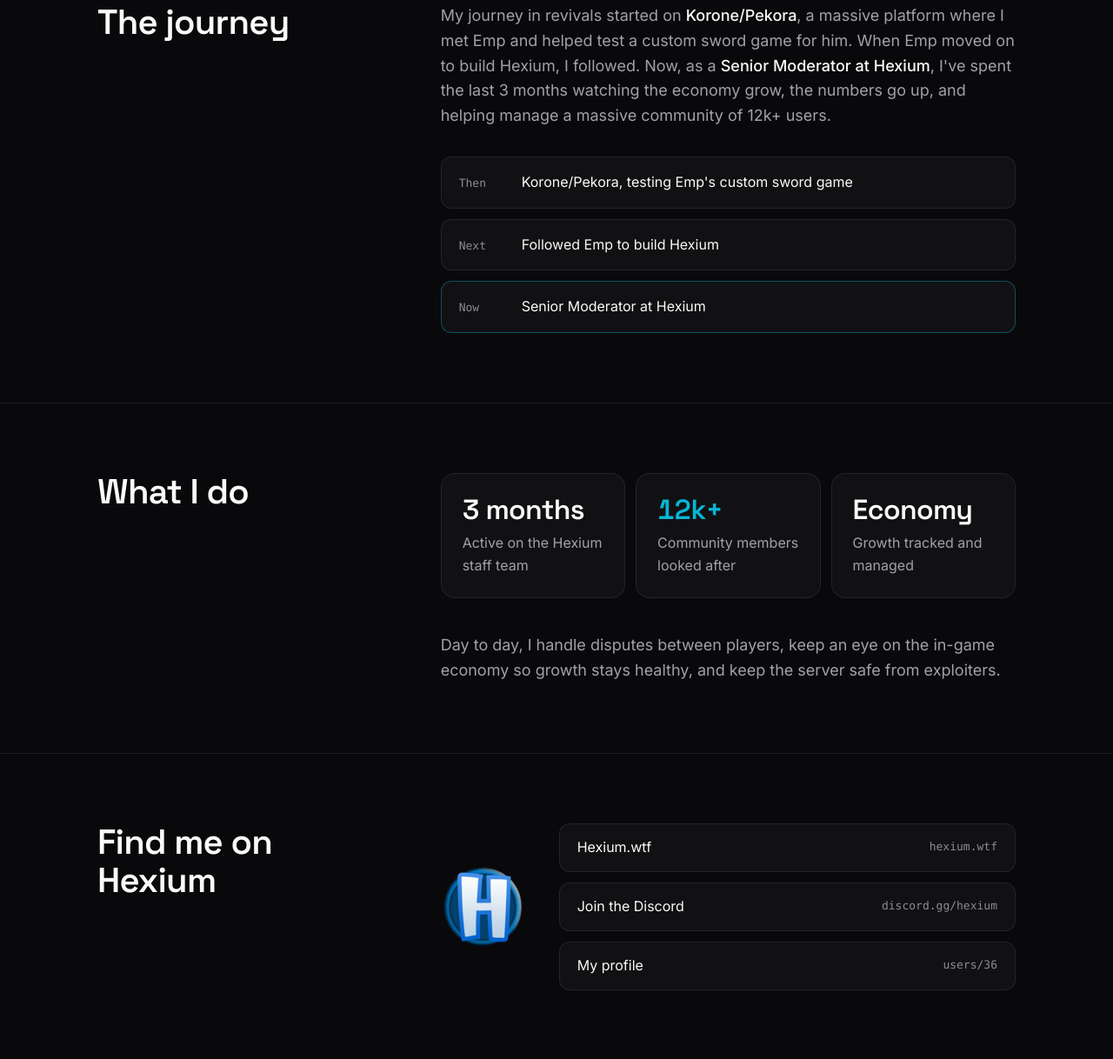
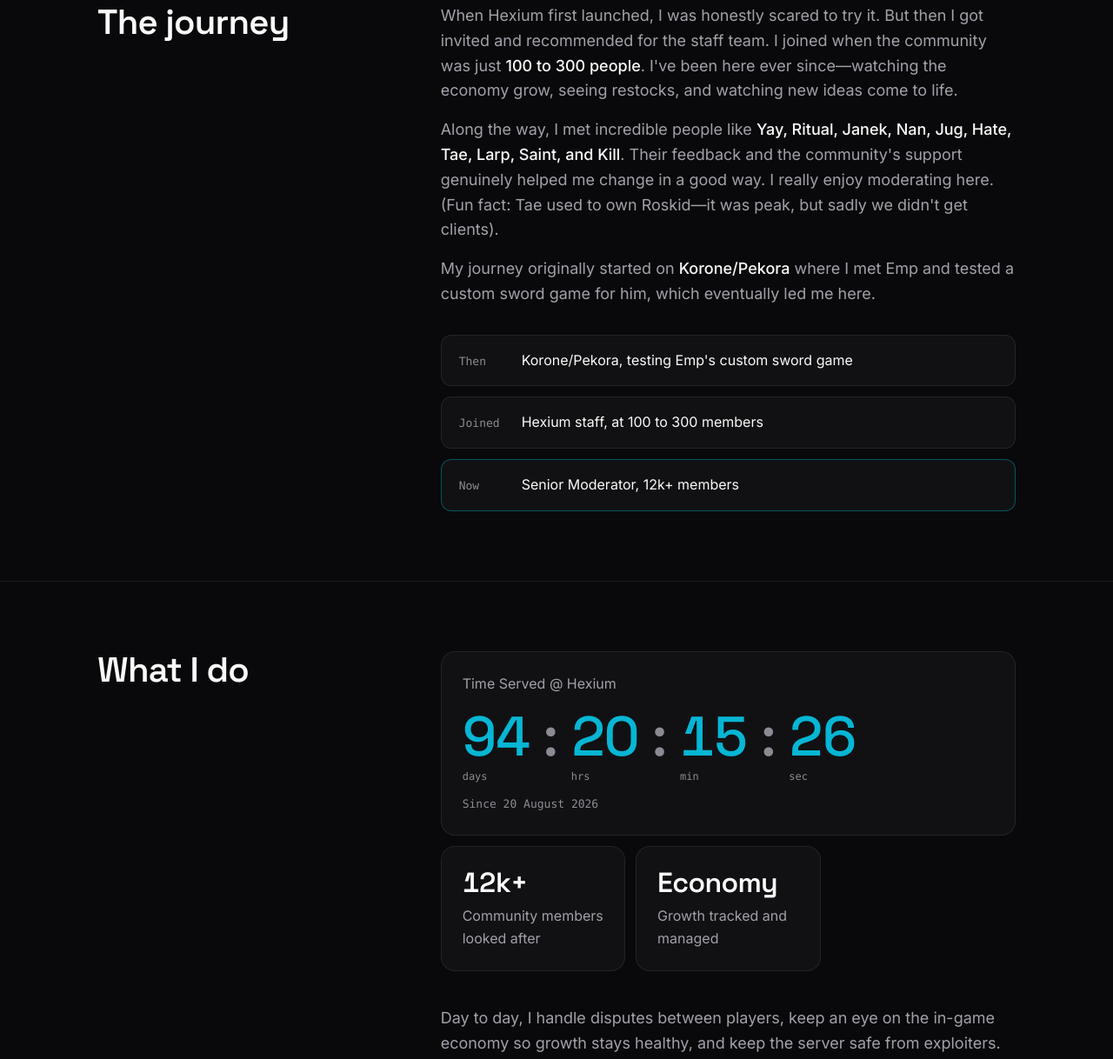
Before and after one commit to Qrdz0/hexium-moderator-portfolio, a plain HTML site: page index.html in a window 1280 px wide. Shown: the part 878-2096 px from the top of the page at 87% size. Drawn offline with Linux system fonts and the light colour scheme.

Commit message:
Add live time-served counter, new journey story and legal pages
- Live DD:HH:MM:SS counter since 20 Aug 2026 (placeholder date) replaces the static 3 months card
- Rewritten journey section
- Privacy Policy and Terms of Use pages linked from the footer
- .gitignore also ignores .env files

Co-Authored-By: Claude Opus 5.5 <noreply@anthropic.com>

```diff
--- a/index.html
+++ b/index.html
@@ -119,6 +119,7 @@
     h2 { font-size: clamp(1.75rem, 4vw, 2.5rem); line-height: 1.1; font-weight: 600; letter-spacing: -0.02em; }
     .prose { max-width: 62ch; font-size: 18px; color: var(--text-2); }
     .prose strong { color: var(--text); font-weight: 500; }
+    .stack { display: grid; gap: 16px; }
 
     .path { display: grid; gap: 12px; margin: 0; padding: 0; list-style: none; }
     .path li { display: flex; gap: 16px; align-items: baseline; padding: 16px 20px; background: var(--surface); border: 1px solid var(--line); border-radius: 12px; }
@@ -130,6 +131,20 @@
     .stat .fig { display: block; font-size: 32px; white-space: nowrap; line-height: 1.1; font-weight: 600; letter-spacing: -0.02em; font-variant-numeric: tabular-nums; }
     .stat .fig.key { color: var(--accent); }
     .stat p { margin-top: 8px; color: var(--text-2); }
+
+    .timer { grid-column: 1 / -1; }
+    .timer .timer-label { margin: 0 0 16px; color: var(--text-2); }
+    .timer .mono { margin-top: 16px; color: var(--text-3); }
+    .clock {
+      display: flex; align-items: flex-start; gap: clamp(4px, 1.5vw, 16px);
+      font-family: var(--display);
+      font-size: clamp(32px, 10vw, 64px); line-height: 1; font-weight: 500;
+      font-variant-numeric: tabular-nums; letter-spacing: -0.02em;
+    }
+    .clock .n { color: var(--accent); }
+    .clock .sep { color: var(--text-3); }
+    .seg { display: grid; justify-items: start; gap: 8px; }
+    .seg .u { font: 400 12px/1 var(--mono); letter-spacing: 0; color: var(--text-3); }
 
 
     /* Links */
@@ -146,8 +161,15 @@
     .link-list a:hover { background: var(--surface-2); border-color: var(--line-strong); }
 
     footer { padding: 32px 0 48px; border-top: 1px solid var(--line); }
-    footer .wrap { display: flex; flex-wrap: wrap; justify-content: space-between; gap: 8px; }
+    footer .wrap { display: flex; flex-wrap: wrap; align-items: center; justify-content: space-between; gap: 8px 24px; }
     footer p { color: var(--text-3); font-size: 14px; }
+    .legal { display: flex; gap: 24px; }
+    .legal a {
+      display: inline-flex; align-items: center; min-height: 44px;
+      color: var(--text-2); font-size: 14px; text-decoration: none;
+      transition: color 150ms var(--ease);
+    }
+    .legal a:hover { color: var(--text); }
 
     @media (min-width: 768px) {
       .wrap { padding: 0 32px; }
@@ -215,16 +237,26 @@
       <div class="wrap">
         <h2 id="journey-title">The journey</h2>
         <div>
-          <p class="prose">
-            My journey in revivals started on <strong>Korone/Pekora</strong>, a massive platform where I met Emp and helped
-            test a custom sword game for him. When Emp moved on to build Hexium, I followed. Now, as a
-            <strong>Senior Moderator at Hexium</strong>, I've spent the last 3 months watching the economy grow,
-            the numbers go up, and helping manage a massive community of 12k+ users.
-          </p>
+          <div class="prose stack">
+            <p>
+              When Hexium first launched, I was honestly scared to try it. But then I got invited and recommended for the
+              staff team. I joined when the community was just <strong>100 to 300 people</strong>. I've been here ever
+              since—watching the economy grow, seeing restocks, and watching new ideas come to life.
+            </p>
+            <p>
+              Along the way, I met incredible people like <strong>Yay, Ritual, Janek, Nan, Jug, Hate, Tae, Larp, Saint,
+              and Kill</strong>. Their feedback and the community's support genuinely helped me change in a good way.
+              I really enjoy moderating here. (Fun fact: Tae used to own Roskid—it was peak, but sadly we didn't get clients).
+            </p>
+            <p>
+              My journey originally started on <strong>Korone/Pekora</strong> where I met Emp and tested a custom sword
+              game for him, which eventually led me here.
+            </p>
+          </div>
           <ol class="path" style="margin-top: 32px">
             <li><span class="mono">Then</span><span>Korone/Pekora, testing Emp's custom sword game</span></li>
-            <li><span class="mono">Next</span><span>Followed Emp to build Hexium</span></li>
-            <li class="now"><span class="mono">Now</span><span>Senior Moderator at Hexium</span></li>
+            <li><span class="mono">Joined</span><span>Hexium staff, at 100 to 300 members</span></li>
+            <li class="now"><span class="mono">Now</span><span>Senior Moderator, 12k+ members</span></li>
           </ol>
         </div>
       </div>
@@ -235,8 +267,20 @@
         <h2 id="work-title">What I do</h2>
         <div style="display: grid; gap: 40px">
           <div class="stats">
-            <div class="stat"><span class="fig">3 months</span><p>Active on the Hexium staff team</p></div>
-            <div class="stat"><span class="fig key">12k+</span><p>Community members looked after</p></div>
+            <div class="stat timer">
+              <p class="timer-label">Time Served @ Hexium</p>
+              <div class="clock" role="timer" aria-label="Time served at Hexium since 20 August 2026">
+                <span class="seg"><span class="n" id="t-d">00</span><span class="u">days</span></span>
+                <span class="sep" aria-hidden="true">:</span>
+                <span class="seg"><span class="n" id="t-h">00</span><span class="u">hrs</span></span>
+                <span class="sep" aria-hidden="true">:</span>
+                <span class="seg"><span class="n" id="t-m">00</span><span class="u">min</span></span>
+                <span class="sep" aria-hidden="true">:</span>
+                <span class="seg"><span class="n" id="t-s">00</span><span class="u">sec</span></span>
+              </div>
+              <p class="mono">Since 20 August 2026</p>
+            </div>
+            <div class="stat"><span class="fig">12k+</span><p>Community members looked after</p></div>
             <div class="stat"><span class="fig">Economy</span><p>Growth tracked and managed</p></div>
           </div>
           <p class="prose">
@@ -265,11 +309,30 @@
   <footer>
     <div class="wrap">
       <p>Built by Qrdz. © 2026 VibeCode Labs.</p>
-      <p class="mono">Senior Moderator @ Hexium</p>
+      <nav class="legal" aria-label="Legal">
+        <a href="privacy.html">Privacy Policy</a>
+        <a href="terms.html">Terms of Use</a>
+      </nav>
     </div>
   </footer>
 
   <script>
+    (() => {
+      // shortcut: placeholder join date (20 Aug 2026, local time), swap for the real one when known
+      const start = new Date(2026, 7, 20).getTime();
+      const out = ['d', 'h', 'm', 's'].map((k) => document.getElementById(`t-${k}`));
+      const pad = (n) => String(n).padStart(2, '0');
+
+      const tick = () => {
+        const total = Math.max(0, Math.floor((Date.now() - start) / 1000));
+        const parts = [Math.floor(total / 86400), Math.floor(total / 3600) % 24, Math.floor(total / 60) % 60, total % 60];
+        parts.forEach((v, i) => { out[i].textContent = pad(v); });
+      };
+
+      tick();
+      setInterval(tick, 1000);
+    })();
+
     (() => {
       const canvas = document.getElementById('snow');
       const ctx = canvas.getContext('2d');
```
Also changed, not shown: privacy.html (added, +49 -0 lines), terms.html (added, +40 -0 lines), 1 other file.
